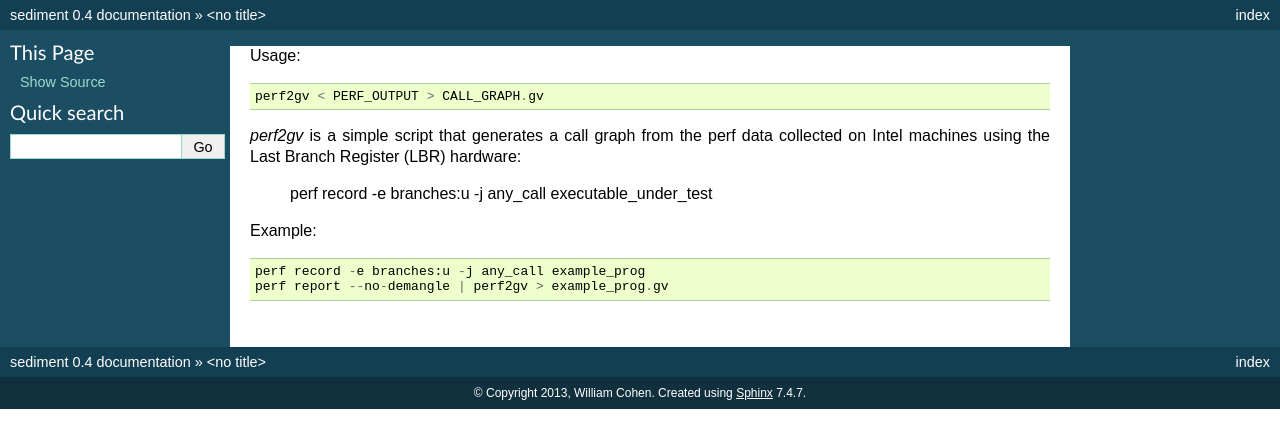
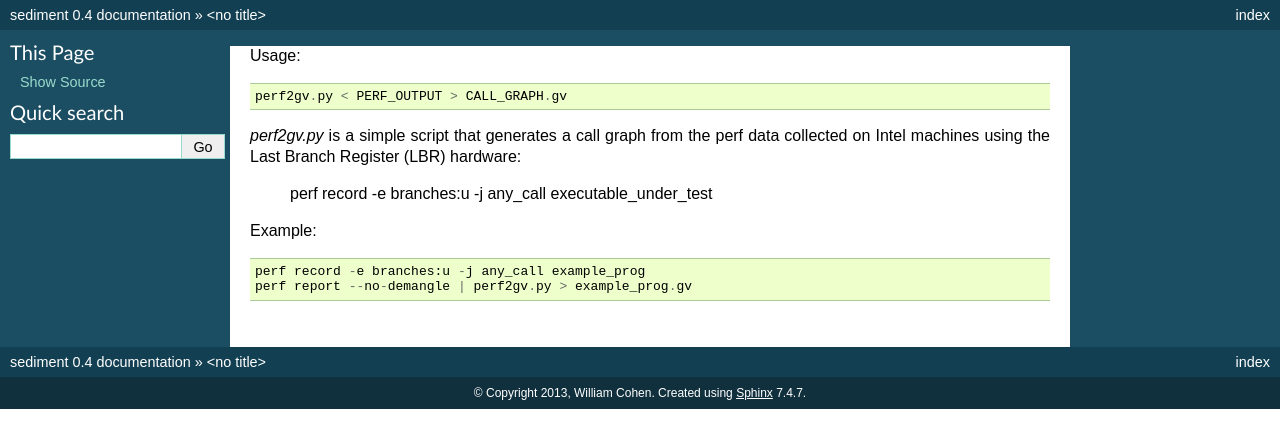
Before and after one commit to wcohen/sediment, a Sphinx documentation site: the page built from docs/perf2gv.py.rst, in a window 1280 px wide. Shown: the top 448 px of the page. Built offline with Sphinx 7.4.7, drawn with Linux system fonts in a browser that asks for light colours.

Commit message:
Revert "Adjust manpages to remove .py extension."
This reverts commit f9f2f617caa7bd762dd15df757460c05e564c1bd.

```diff
--- a/docs/conf.py
+++ b/docs/conf.py
@@ -232,8 +232,8 @@
 man_pages = [
     ('index', 'sediment', u'sediment Documentation',
      [u'William Cohen'], 1),
-    ('gv2link', 'gv2link', u'Convert Call Graph to Link Order',
+    ('gv2link.py', 'gv2link.py', u'Convert Call Graph to Link Order',
      [u'William Cohen'], 1),
-    ('perf2gvy', 'perf2gv', u'Convert perf data to Call Graph',
+    ('perf2gv.py', 'perf2gv.py', u'Convert perf data to Call Graph',
      [u'William Cohen'], 1),
 ]
--- a/docs/perf2gv.rst
+++ b/docs/perf2gv.py.rst
@@ -1,8 +1,8 @@
 Usage::
 
-   perf2gv < PERF_OUTPUT > CALL_GRAPH.gv
+   perf2gv.py < PERF_OUTPUT > CALL_GRAPH.gv
 
-`perf2gv` is a simple script that generates a call graph from the
+`perf2gv.py` is a simple script that generates a call graph from the
 perf data collected on Intel machines using the Last Branch Register
 (LBR) hardware:
 
@@ -11,4 +11,4 @@
 Example::
 
   perf record -e branches:u -j any_call example_prog
-  perf report --no-demangle | perf2gv > example_prog.gv
+  perf report --no-demangle | perf2gv.py > example_prog.gv
```
Also changed, not shown: docs/gv2link.py.rst (added, +10 -0 lines), docs/gv2link.rst (deleted, +0 -10 lines), 2 other files.
